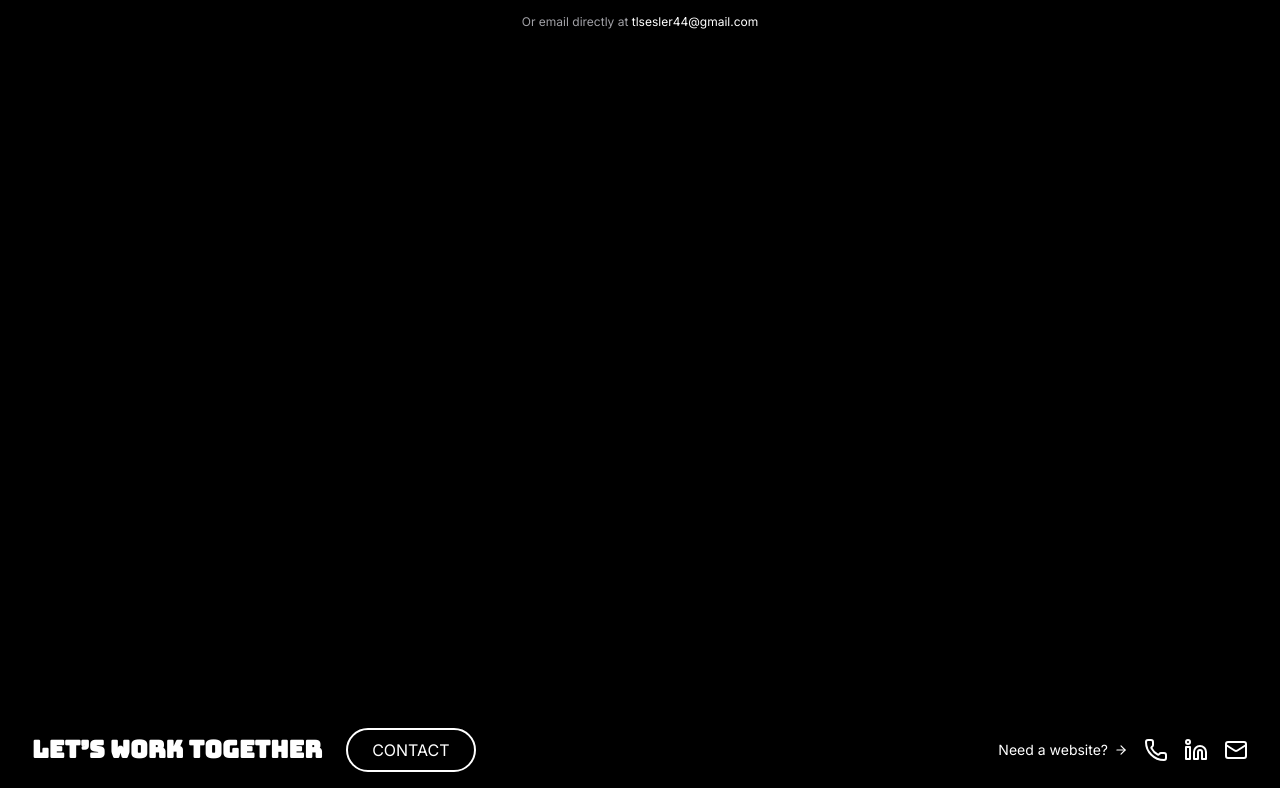
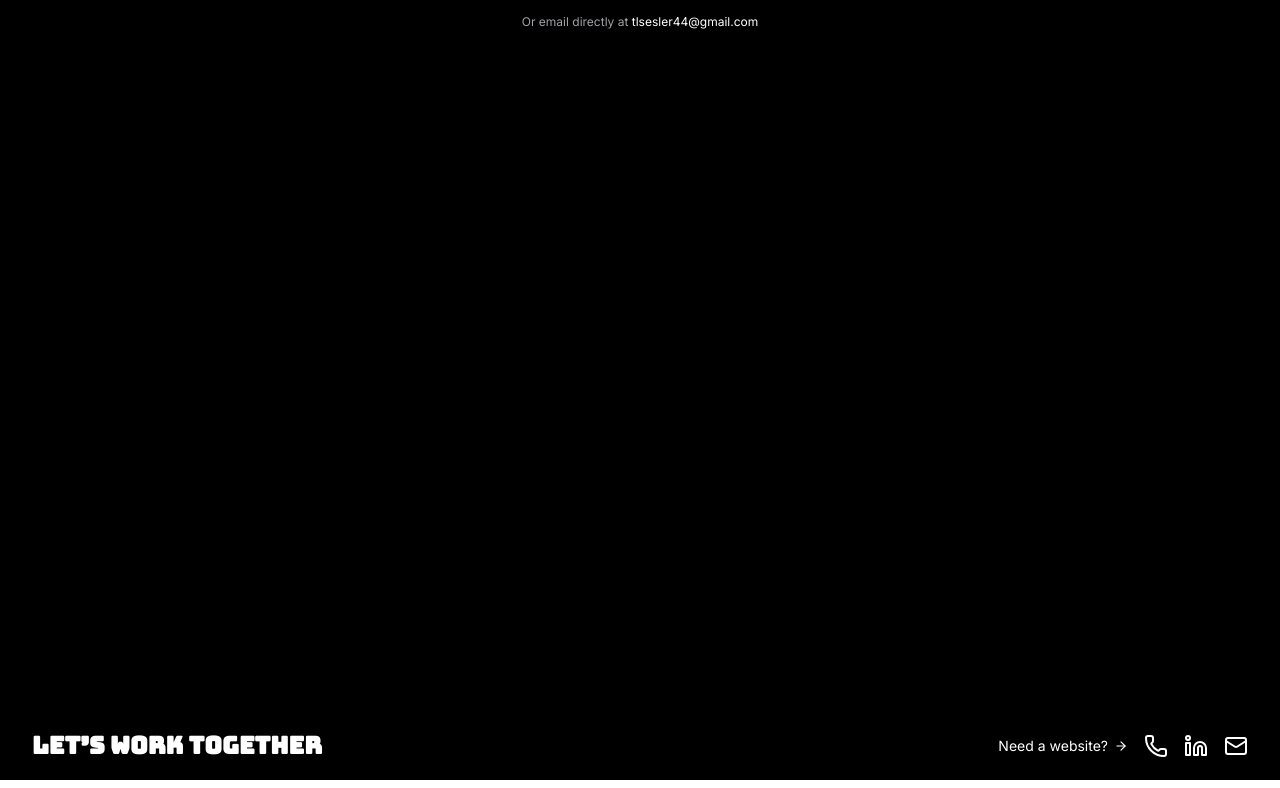
Before and after one commit to straydesign/portfolio, a Next.js app: page / in a window 1280 px wide. Shown: the part 4416-5204 px from the top of the page. Built offline with nearby package versions, Linux system fonts and the light colour scheme; a web font is replaced by a local one.

Commit message:
fix: remove CONTACT button from footer

```diff
--- a/src/components/Footer.tsx
+++ b/src/components/Footer.tsx
@@ -88,13 +88,6 @@ export default function Footer({ setCurrentPage, currentPage }: FooterProps) {
               >
                 {lane === 'services' ? 'READY TO START?' : 'LET\u2019S WORK TOGETHER'}
               </h2>
-              <button
-                onClick={() => setContactOpen(true)}
-                className="px-6 py-2 border-2 rounded-full transition-all text-sm md:text-base whitespace-nowrap hover:scale-105"
-                style={{ borderColor: textColor, color: textColor, backgroundColor: 'transparent' }}
-              >
-                CONTACT
-              </button>
             </div>
             <div className="flex items-center gap-3 md:gap-4">
               {setCurrentPage && (
```
